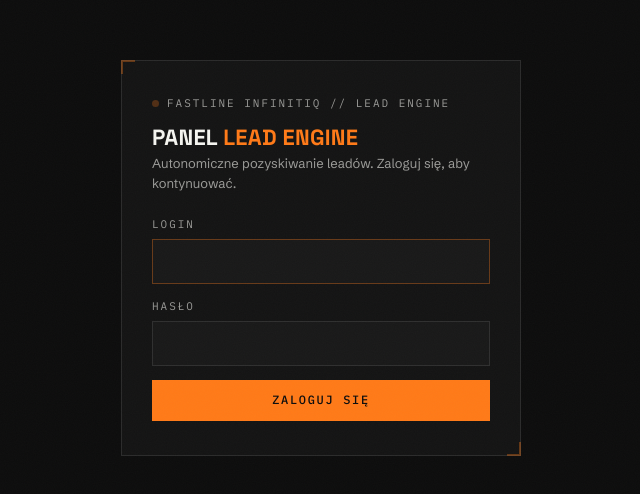
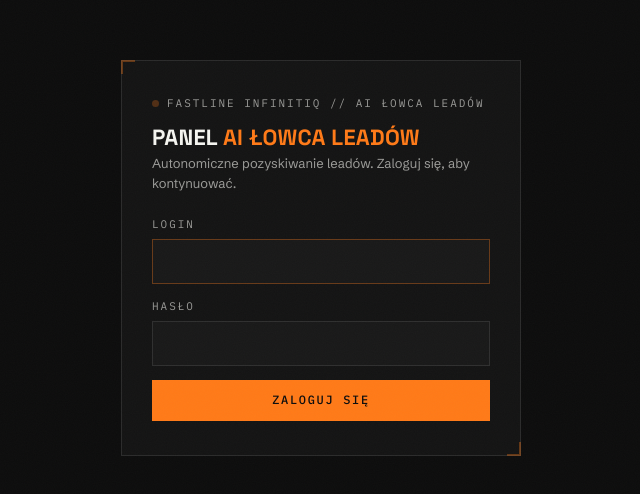
Before and after one commit to damian-barabash/hand.fastlineinfinitiq, a React (Vite) app: page /login in a window 1280 px wide. Shown: the part 142-636 px from the top of the page, without its empty margins (319-959 px from the left). Built offline with nearby package versions, Linux system fonts and the light colour scheme.

Commit message:
Name Product Update

```diff
--- a/index.html
+++ b/index.html
@@ -5,7 +5,7 @@
     <meta name="viewport" content="width=device-width, initial-scale=1.0" />
     <meta name="robots" content="noindex, nofollow" />
     <meta name="theme-color" content="#0D0D0D" />
-    <title>Lead Engine — Fastline InfinitiQ</title>
+    <title>AI Łowca Leadów — Fastline InfinitiQ</title>
     <link rel="icon" type="image/svg+xml" href="/favicon.svg" />
     <link rel="preconnect" href="https://fonts.googleapis.com" />
     <link rel="preconnect" href="https://fonts.gstatic.com" crossorigin />
--- a/src/components/Shell.jsx
+++ b/src/components/Shell.jsx
@@ -1,4 +1,4 @@
-// Layout panelu Lead Engine — układ identyczny jak w Brain (jeden design system),
+// Layout panelu AI Łowca Leadów — układ identyczny jak w Brain (jeden design system),
 // zmienia się tylko akcent, nazwa i zestaw sekcji.
 import { Routes, Route, NavLink, Navigate, useNavigate } from 'react-router-dom'
 import { lazy, Suspense, useEffect, useState } from 'react'
@@ -40,10 +40,10 @@ export default function Shell() {
   const proj = session.proj
   // Nazwa produktu pochodzi z rejestru platformy — panel nie może pokazywać
   // samego „Hand", bo klient z kilkoma produktami widzi wszędzie to samo słowo.
-  const product = session.product ?? { sense: 'Hand', name: 'Lead Engine' }
+  const product = session.product ?? { sense: 'Hand', name: 'AI Łowca Leadów' }
 
   // Dostęp do produktu daje workspace klienta — stara sesja w localStorage nie
-  // może wpuścić do Lead Engine kogoś, komu produkt odebrano.
+  // może wpuścić do AI Łowca Leadów kogoś, komu produkt odebrano.
   useEffect(() => {
     let alive = true
     ensureProductAccess('hand')
--- a/src/lib/api.js
+++ b/src/lib/api.js
@@ -1,4 +1,4 @@
-// Klient panelu Lead Engine.
+// Klient panelu AI Łowca Leadów.
 //   • platforma (sesja, logowanie, workspace'y, projekty, baza wiedzy, admin)
 //     idzie do brain-admin przez wspólny moduł fiq-shared,
 //   • wszystko, co Handowe (szukanie, leady, rozmowy, statystyki), idzie do hand-api.
--- a/src/pages/Connect.jsx
+++ b/src/pages/Connect.jsx
@@ -77,7 +77,7 @@ export default function Connect() {
 
         <div className="mono">
           <span className="dot" style={{ marginRight: 8 }} />
-          Fastline InfinitiQ // Lead Engine
+          Fastline InfinitiQ // AI Łowca Leadów
         </div>
 
         {info === null && <p className="sub" style={{ marginTop: 18 }}>Sprawdzam link…</p>}
@@ -115,7 +115,7 @@ export default function Connect() {
             <p className="sub">
               {info.kind === 'reconnect'
                 ? 'LinkedIn poprosił o ponowne zalogowanie. Jedno kliknięcie i agent wraca do pracy.'
-                : 'Dzięki temu agent Lead Engine może wyszukiwać właściwych ludzi, wysyłać zaproszenia i prowadzić rozmowy w Twoim imieniu.'}
+                : 'Dzięki temu agent AI Łowca Leadów może wyszukiwać właściwych ludzi, wysyłać zaproszenia i prowadzić rozmowy w Twoim imieniu.'}
               {info.project ? ` Projekt: ${info.project}.` : ''}
             </p>
 
--- a/src/pages/Dashboard.jsx
+++ b/src/pages/Dashboard.jsx
@@ -1,4 +1,4 @@
-// Pulpit Lead Engine — co się dzieje w pozyskiwaniu leadów i ile to kosztuje.
+// Pulpit AI Łowca Leadów — co się dzieje w pozyskiwaniu leadów i ile to kosztuje.
 // Wszystkie liczby liczone są z surowych danych (hand.stats), nie z liczników,
 // więc nie da się ich rozjechać przez nieudany zapis.
 import { useMemo, useState } from 'react'
--- a/src/pages/Knowledge.jsx
+++ b/src/pages/Knowledge.jsx
@@ -1,3 +1,3 @@
 // Baza wiedzy jest WSPÓLNA z Brain — ta sama treść, ten sam ekran, jedno źródło.
-// Lead Engine czyta ją, gdy układa pierwszą wiadomość do leada.
+// AI Łowca Leadów czyta ją, gdy układa pierwszą wiadomość do leada.
 export { default } from '../shared/Knowledge.jsx'
--- a/src/pages/Login.jsx
+++ b/src/pages/Login.jsx
@@ -4,7 +4,7 @@ import SharedLogin from '../shared/Login.jsx'
 export default function Login() {
   return (
     <SharedLogin
-      product="Lead Engine"
+      product="AI Łowca Leadów"
       tagline="Autonomiczne pozyskiwanie leadów. Zaloguj się, aby kontynuować."
     />
   )
--- a/src/shared/AdminPanel.jsx
+++ b/src/shared/AdminPanel.jsx
@@ -399,7 +399,7 @@ function Products() {
               </label>
               <label className="f">
                 <span className="mono">Nazwa</span>
-                <input value={edit.name} onChange={(e) => setEdit({ ...edit, name: e.target.value })} placeholder="Lead Engine" />
+                <input value={edit.name} onChange={(e) => setEdit({ ...edit, name: e.target.value })} placeholder="AI Łowca Leadów" />
               </label>
             </div>
             <label className="f">
--- a/src/shared/IntegrationsAdmin.jsx
+++ b/src/shared/IntegrationsAdmin.jsx
@@ -16,7 +16,7 @@ const CARDS = [
     title: 'Model AI (DeepSeek, Barabash, dowolny OpenAI-compatible)',
     where: null,
     desc:
-      'Z tego modelu korzysta wszystko: doradca, sprzedawca i Lead Engine. Zmiana działa od następnej wiadomości, bez wgrywania czegokolwiek.',
+      'Z tego modelu korzysta wszystko: doradca, sprzedawca i AI Łowca Leadów. Zmiana działa od następnej wiadomości, bez wgrywania czegokolwiek.',
   },
   {
     key: 'unipile',
@@ -24,7 +24,7 @@ const CARDS = [
     title: 'Unipile — LinkedIn',
     where: 'https://dashboard.unipile.com',
     desc:
-      'Jeden token na całą platformę. Konta LinkedIn podpinasz po stronie Unipile, a z którego konta szuka dany projekt — wybierasz w Lead Engine → Integracje.',
+      'Jeden token na całą platformę. Konta LinkedIn podpinasz po stronie Unipile, a z którego konta szuka dany projekt — wybierasz w AI Łowca Leadów → Integracje.',
   },
   {
     key: 'maps',
--- a/src/shared/Knowledge.jsx
+++ b/src/shared/Knowledge.jsx
@@ -1,6 +1,6 @@
 // Baza wiedzy: dane firmy (ogólne) + produkty (każdy z własną wiedzą i opiekunem sprzedaży).
 // WSPÓLNA dla wszystkich produktów platformy — ten sam projekt widzi tę samą wiedzę
-// w Brain i w Hand, a Lead Engine układa z niej pierwszą wiadomość do leada.
+// w Brain i w Hand, a AI Łowca Leadów układa z niej pierwszą wiadomość do leada.
 import { useState } from 'react'
 import { api, session } from './platform.js'
 import { useCached } from './useCached.js'
--- a/src/shared/platform.js
+++ b/src/shared/platform.js
@@ -149,7 +149,7 @@ const READ_ACTIONS = new Set([
   'products.list',
   'ws.products',
   'user.projects',
-  // Lead Engine (hand-api ma własny klient, ale współdzieli reguły cache)
+  // AI Łowca Leadów (hand-api ma własny klient, ale współdzieli reguły cache)
   'hand.config',
   'hand.leads',
   'hand.lead',
--- a/src/styles/hand.css
+++ b/src/styles/hand.css
@@ -1,4 +1,4 @@
-/* ── Lead Engine: tylko to, czego nie ma we wspólnym design systemie ─────────
+/* ── AI Łowca Leadów: tylko to, czego nie ma we wspólnym design systemie ─────────
    Wszystko inne (typografia, karty, przyciski, wykresy) przychodzi z
    fiq-shared/src/design.css i barwi się przez --product-accent. */
 
```
Also changed, not shown: 2 other files (tests, documents, lock files or other folders).
